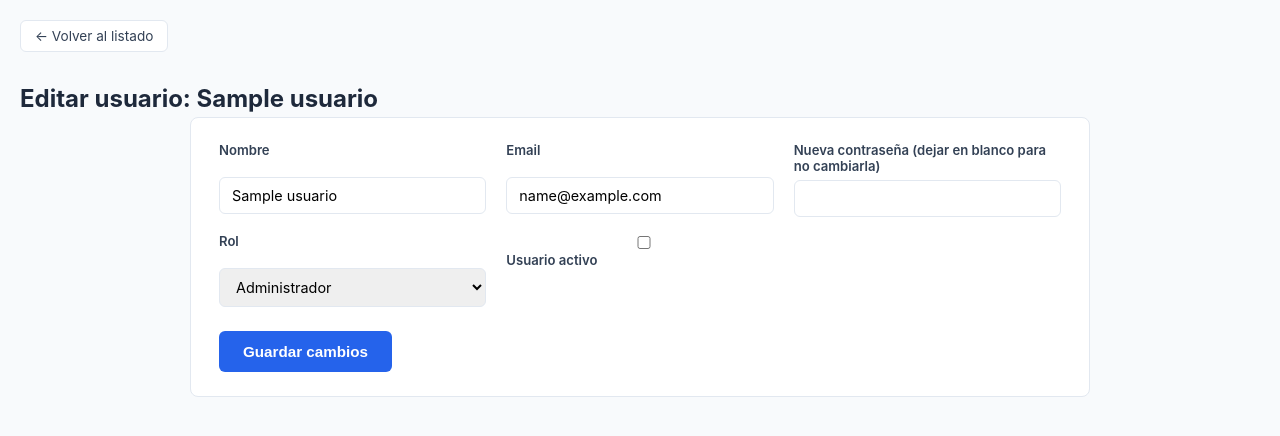
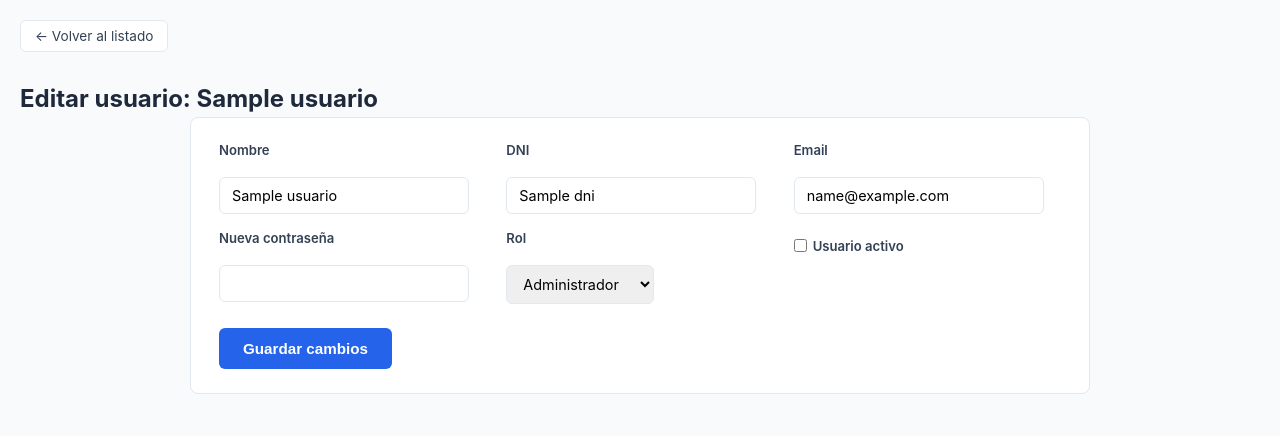
Before and after one commit to EnNiCa/basette-hub, a Flask app: template templates/usuarios/editar.html in a window 1280 px wide. Shown: the part 56-492 px from the top of the page. Run offline with Flask 3, Linux system fonts and the light colour scheme; the template is opened without the code that fills it: most values are stand-ins (such as "Sample title", 1, 10 or a date in 2020).

Commit message:
Añadido modulo de usuarios: CRUD, historial de bajas y DNI

```diff
--- a/modules/usuarios/routes.py
+++ b/modules/usuarios/routes.py
@@ -2,6 +2,7 @@ from flask import Blueprint, render_template, request, redirect, url_for, sessio
 from werkzeug.security import generate_password_hash
 from extensions import get_db
 from auth.decorators import login_requerido, solo_admin
+from utils.validaciones import dni_valido
 
 usuarios_bp = Blueprint('usuarios', __name__, url_prefix='/usuarios')
 
@@ -17,15 +18,18 @@ def listar_usuarios():
     cursor.execute(
         """
         SELECT u.id, u.nombre, u.email, u.rol, u.activo, u.fecha_alta,
-               j.nombre AS jefe_nombre
+               j.nombre AS jefe_nombre,
+               ub.fecha_baja AS fecha_baja_actual
         FROM usuarios u
         LEFT JOIN usuarios j ON u.jefe_id = j.id
+        LEFT JOIN usuario_bajas ub ON u.id = ub.usuario_id AND ub.fecha_reincorporacion IS NULL
         ORDER BY u.nombre
         """
     )
     usuarios = cursor.fetchall()
 
     return render_template('usuarios/listado.html', usuarios=usuarios)
+
 
 @usuarios_bp.route('/nuevo', methods=['GET', 'POST'])
 @solo_admin
@@ -35,6 +39,7 @@ def nuevo_usuario():
 
     if request.method == 'POST':
         nombre = request.form.get('nombre', '').strip()
+        dni = request.form.get('dni', '').strip().upper()
         email = request.form.get('email', '').strip().lower()
         password = request.form.get('password', '')
         rol = request.form.get('rol')
@@ -43,6 +48,8 @@ def nuevo_usuario():
         errores = []
         if not nombre:
             errores.append('El nombre es obligatorio.')
+        if dni and not dni_valido(dni):
+            errores.append('El DNI debe tener 8 dígitos seguidos de una letra (ej: 12345678A).')
         if not email:
             errores.append('El email es obligatorio.')
         if len(password) < 8:
@@ -67,9 +74,9 @@ def nuevo_usuario():
         password_hash = generate_password_hash(password)
 
         cursor.execute(
-            "INSERT INTO usuarios (nombre, email, password_hash, rol, jefe_id) VALUES (%s, %s, %s, %s, %s)",
-            (nombre, email, password_hash, rol, jefe_id)
-        )
+            "INSERT INTO usuarios (nombre, dni, email, password_hash, rol, jefe_id) VALUES (%s, %s, %s, %s, %s, %s)",
+            (nombre, dni or None, email, password_hash, rol, jefe_id)
+)
         db.commit()
         flash('Usuario creado correctamente.', 'exito')
         return redirect(url_for('usuarios.listar_usuarios'))
@@ -95,15 +102,19 @@ def editar_usuario(usuario_id):
 
     if request.method == 'POST':
         nombre = request.form.get('nombre', '').strip()
+        dni = request.form.get('dni', '').strip().upper()
         email = request.form.get('email', '').strip().lower()
         password = request.form.get('password', '')
         rol = request.form.get('rol')
         jefe_id = request.form.get('jefe_id') or None
-        activo = request.form.get('activo') == 'on'
+        activo_nuevo = request.form.get('activo') == 'on'
+        activo_anterior = usuario['activo']
 
         errores = []
         if not nombre:
             errores.append('El nombre es obligatorio.')
+        if dni and not dni_valido(dni):
+            errores.append('El DNI debe tener 8 dígitos seguidos de una letra (ej: 12345678A).')
         if not email:
             errores.append('El email es obligatorio.')
         if password and len(password) < 8:
@@ -128,13 +139,28 @@ def editar_usuario(usuario_id):
         if password:
             password_hash = generate_password_hash(password)
             cursor.execute(
-                "UPDATE usuarios SET nombre=%s, email=%s, rol=%s, jefe_id=%s, activo=%s, password_hash=%s WHERE id=%s",
-                (nombre, email, rol, jefe_id, activo, password_hash, usuario_id)
+                "UPDATE usuarios SET nombre=%s, dni=%s, email=%s, rol=%s, jefe_id=%s, activo=%s, password_hash=%s WHERE id=%s",
+                (nombre, dni or None, email, rol, jefe_id, activo_nuevo, password_hash, usuario_id)
             )
         else:
             cursor.execute(
-                "UPDATE usuarios SET nombre=%s, email=%s, rol=%s, jefe_id=%s, activo=%s WHERE id=%s",
-                (nombre, email, rol, jefe_id, activo, usuario_id)
+                "UPDATE usuarios SET nombre=%s, dni=%s, email=%s, rol=%s, jefe_id=%s, activo=%s WHERE id=%s",
+                (nombre, dni or None, email, rol, jefe_id, activo_nuevo, usuario_id)
+            )
+
+        if activo_anterior and not activo_nuevo:
+            cursor.execute(
+                "INSERT INTO usuario_bajas (usuario_id, fecha_baja) VALUES (%s, CURDATE())",
+                (usuario_id,)
+            )
+        elif not activo_anterior and activo_nuevo:
+            cursor.execute(
+                """
+                UPDATE usuario_bajas SET fecha_reincorporacion = CURDATE()
+                WHERE usuario_id = %s AND fecha_reincorporacion IS NULL
+                ORDER BY fecha_baja DESC LIMIT 1
+                """,
+                (usuario_id,)
             )
 
         db.commit()
--- a/schema.sql
+++ b/schema.sql
@@ -4,6 +4,7 @@
 
 CREATE TABLE usuarios (
     id INT AUTO_INCREMENT PRIMARY KEY,
+    dni VARCHAR(15),
     nombre VARCHAR(120) NOT NULL,
     email VARCHAR(160) NOT NULL UNIQUE,
     password_hash VARCHAR(255) NOT NULL,
@@ -192,3 +193,11 @@ CREATE TABLE incidencia_archivos (
     fecha_subida DATETIME DEFAULT CURRENT_TIMESTAMP,
     FOREIGN KEY (incidencia_id) REFERENCES incidencias(id)
 );
+
+CREATE TABLE usuario_bajas (
+    id INT AUTO_INCREMENT PRIMARY KEY,
+    usuario_id INT NOT NULL,
+    fecha_baja DATE NOT NULL,
+    fecha_reincorporacion DATE NULL,
+    FOREIGN KEY (usuario_id) REFERENCES usuarios(id)
+);
--- a/static/css/estilo.css
+++ b/static/css/estilo.css
@@ -400,8 +400,13 @@ td select {
     background: #1d4ed8;
 }
 
-.login-card .mensajes-flash {
-    margin: 0 0 8px;
+.login-card .mensajes-flash li {
+    text-align: center;
+    font-weight: 600;
+    border-radius: 8px;
+    padding: 12px 14px;
+    border: none;
+    color: red
 }
 
 /* ===== Formulario de nueva venta ===== */
@@ -450,12 +455,13 @@ td select {
 .form-grid input,
 .form-grid select,
 .form-grid textarea {
-    width: 100%;
+    width: auto;
     padding: 9px 12px;
     border: 1px solid var(--gris-borde);
     border-radius: 6px;
     font-size: 0.9rem;
     font-family: inherit;
+    margin: 0;
 }
 
 .form-grid input:focus,
@@ -464,6 +470,14 @@ td select {
     outline: none;
     border-color: var(--azul-acento);
     box-shadow: 0 0 0 3px rgba(37, 99, 235, 0.15);
+}
+
+.form-grid label.label-checkbox {
+    display: flex;
+    align-items: center;
+    gap: 6px;
+    min-height: auto;
+    margin-top: 8px;
 }
 
 .formulario-card button[type="submit"] {
@@ -482,6 +496,10 @@ td select {
 }
 
 .celda-accion {
+    text-align: center;
+}
+
+.th-centrado {
     text-align: center;
 }
 
--- a/templates/usuarios/editar.html
+++ b/templates/usuarios/editar.html
@@ -15,12 +15,19 @@
         </div>
 
         <div class="form-grupo">
+            <label for="dni">DNI</label>
+            <input type="text" id="dni" name="dni" value="{{ usuario.dni or '' }}"
+                pattern="[0-9]{8}[A-Za-z]" maxlength="9"
+                title="8 números seguidos de una letra, ej: 12345678A">
+        </div>
+
+        <div class="form-grupo">
             <label for="email">Email</label>
             <input type="email" id="email" name="email" value="{{ usuario.email }}" required>
         </div>
 
         <div class="form-grupo">
-            <label for="password">Nueva contraseña (dejar en blanco para no cambiarla)</label>
+            <label for="password">Nueva contraseña</label>
             <input type="password" id="password" name="password" minlength="8">
         </div>
 
@@ -44,7 +51,7 @@
         </div>
 
         <div class="form-grupo">
-            <label>
+            <label class="label-checkbox">
                 <input type="checkbox" name="activo" {% if usuario.activo %}checked{% endif %}>
                 Usuario activo
             </label>
```
Also changed, not shown: templates/usuarios/listado.html (+6 -2 lines), templates/usuarios/nuevo.html (+7 -0 lines).
